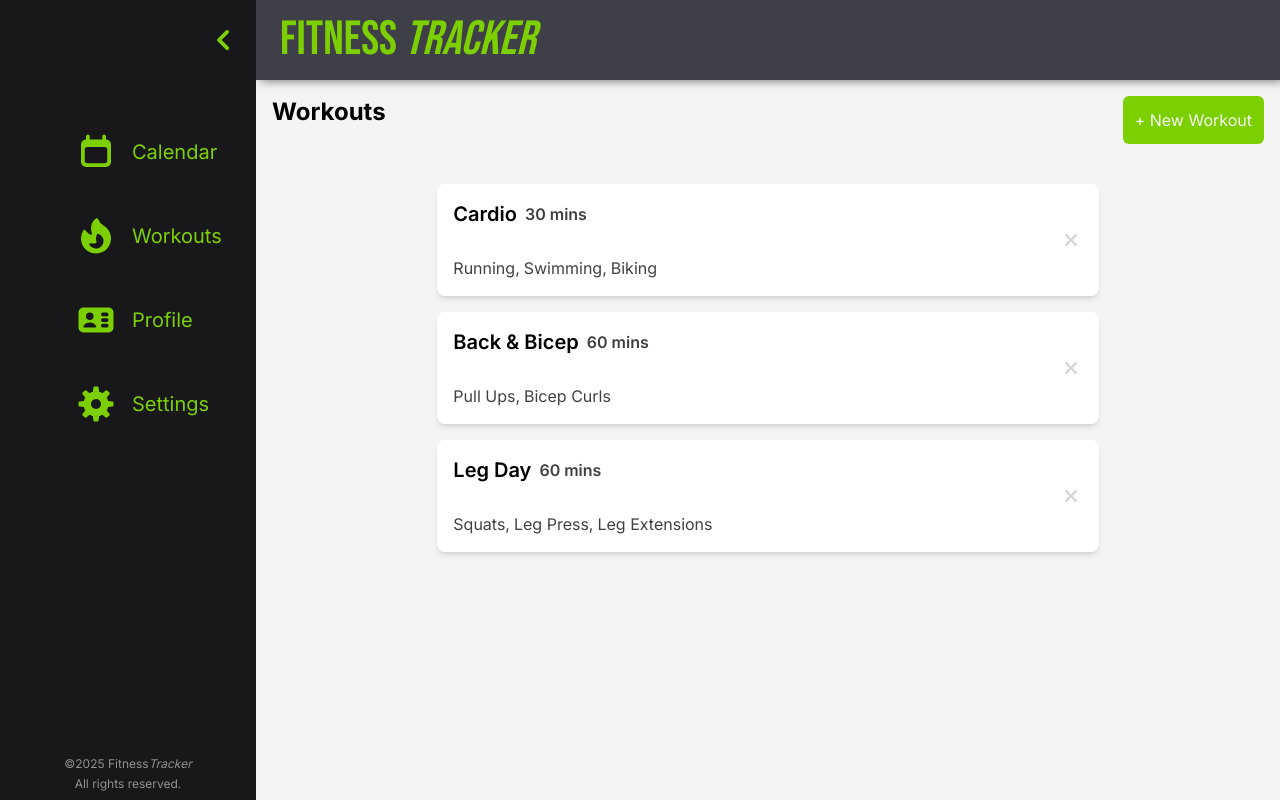
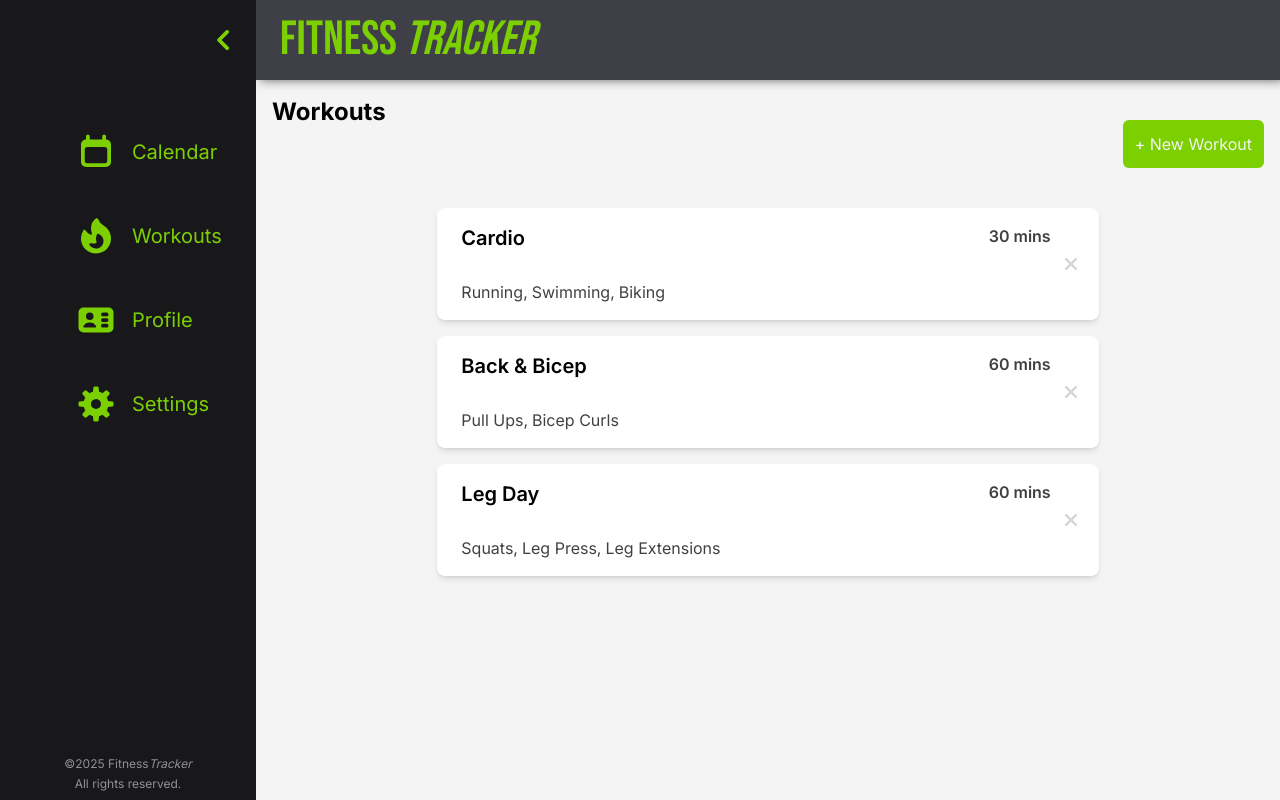
Before and after one commit to DanielG808/fitness-tracker, a Next.js app: page /dashboard/workouts in a window 1280 px wide. Built offline with nearby package versions, Linux system fonts and the light colour scheme.

Commit message:
made workouts-page layout responsive

```diff
--- a/src/app/dashboard/workouts/page.tsx
+++ b/src/app/dashboard/workouts/page.tsx
@@ -7,7 +7,7 @@ export default function WorkoutsPage() {
     <section className="flex flex-col items-center text-black p-4">
       <PageHeader
         title="Workouts"
-        action={<OpenModalButton text="+ New Workout" />}
+        action={<OpenModalButton text="+ New Workout" className="mt-6" />}
       />
       <WorkoutsList />
     </section>
--- a/src/components/open-modal-button.tsx
+++ b/src/components/open-modal-button.tsx
@@ -6,14 +6,20 @@ import { useModal } from "@/lib/hooks/useModal";
 
 type OpenModalButtonProps = {
   text: string;
+  className?: string;
 };
 
-export default function OpenModalButton({ text }: OpenModalButtonProps) {
+export default function OpenModalButton({
+  text,
+  className,
+}: OpenModalButtonProps) {
   const { open, openModal, closeModal } = useModal();
 
   return (
     <>
-      <Button onClick={openModal}>{text}</Button>
+      <Button onClick={openModal} className={className}>
+        {text}
+      </Button>
       {open && <Modal open={open} closeModal={closeModal} />}
     </>
   );
--- a/src/components/workout-details.tsx
+++ b/src/components/workout-details.tsx
@@ -9,14 +9,14 @@ export default function WorkoutDetails({
   workoutList,
 }: WorkoutDetailsProps) {
   return (
-    <div className="flex flex-col justify-between h-full">
-      <header className="flex flex-col sm:flex-row sm:items-center ">
+    <div className="flex flex-col justify-between h-full w-full px-2">
+      <header className="flex flex-col justify-between h-full sm:flex-row ">
         <H2 className="text-xl font-semibold">{title}</H2>
         <span className="mt-1 sm:mt-0 sm:ml-2 font-semibold text-black/75">{`${duration} mins`}</span>
       </header>
       <ul className="flex space-x-1 text-black/75">
         {workoutList.map((workout, index) => (
-          <li key={index} className="hidden sm:block">
+          <li key={index} className="hidden md:block">
             {workout}
             {index < workoutList.length - 1 && ","}
           </li>
--- a/src/components/workouts-list.tsx
+++ b/src/components/workouts-list.tsx
@@ -1,45 +1,35 @@
-import WorkoutCard from "./workout-card"
+import WorkoutCard from "./workout-card";
 
-const workouts =[
+const workouts = [
   {
     title: "Cardio",
     duration: 30,
-    workoutList: [
-      "Running",
-      "Swimming",
-      "Biking"
-    ]
+    workoutList: ["Running", "Swimming", "Biking"],
   },
   {
     title: "Back & Bicep",
     duration: 60,
-    workoutList: [
-      "Pull Ups",
-      "Bicep Curls"
-    ]
+    workoutList: ["Pull Ups", "Bicep Curls"],
   },
   {
     title: "Leg Day",
     duration: 60,
-    workoutList: [
-      "Squats",
-      "Leg Press",
-      "Leg Extensions"
-    ]
+    workoutList: ["Squats", "Leg Press", "Leg Extensions"],
   },
-]
+];
 
 export default function WorkoutsList() {
   return (
-    <ul className="flex flex-col items-center w-full space-y-4 m-10">
-      {
-        workouts.map((workout, index) => (
-          <WorkoutCard key={index} workout={{
+    <ul className="flex flex-col items-center w-full space-y-4 m-4 sm:m-10">
+      {workouts.map((workout, index) => (
+        <WorkoutCard
+          key={index}
+          workout={{
             ...workout,
-            workoutList: workout.workoutList as [string, ...string[]]
-          }} />
-        ))
-      }
+            workoutList: workout.workoutList as [string, ...string[]],
+          }}
+        />
+      ))}
     </ul>
-  )
+  );
 }
```
